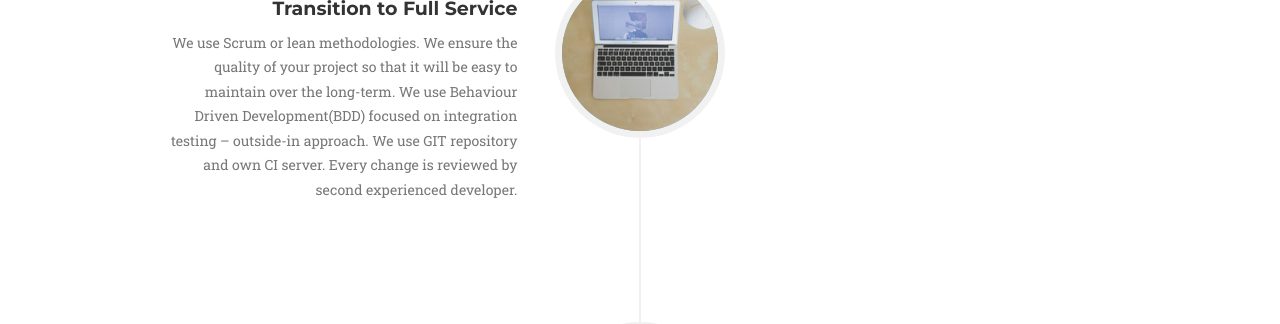
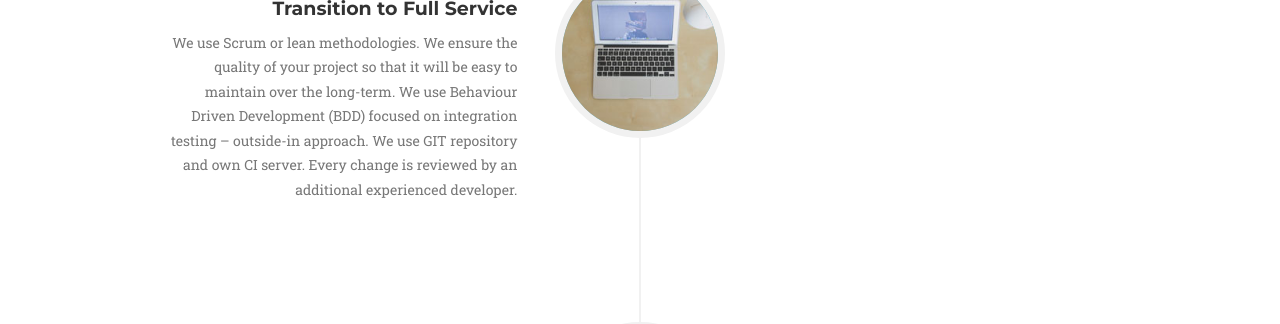
Before and after one commit to lnyousif/teknomobi, a Jekyll site: the page built from index.html, in a window 1280 px wide and 900 px high, scrolled down 2597 px. Shown: the part 227-551 px from the top of the window. Built offline with Jekyll 4.4.1, drawn with Linux system fonts in a browser that asks for light colours; some web fonts are replaced.

Commit message:
Update about.html

```diff
--- a/_includes/about.html
+++ b/_includes/about.html
@@ -48,10 +48,7 @@
                                     <h4 class="subheading">Transition to Full Service</h4>
                                 </div>
                                 <div class="timeline-body">
-                                    <p class="text-muted">We use Scrum or lean methodologies.
-                                    We ensure the quality of your project so that it will be easy to maintain over the long-term.
-                                    We use Behaviour Driven Development(BDD) focused on integration testing – outside-in approach.
-                                    We use GIT repository and own CI server. Every change is reviewed by second experienced developer.</p>
+                                    <p class="text-muted">We use Scrum or lean methodologies. We ensure the quality of your project so that it will be easy to maintain over the long-term. We use Behaviour Driven Development (BDD) focused on integration testing – outside-in approach. We use GIT repository and own CI server. Every change is reviewed by an additional experienced developer.</p>
                                 </div>
                             </div>
                         </li>
```
